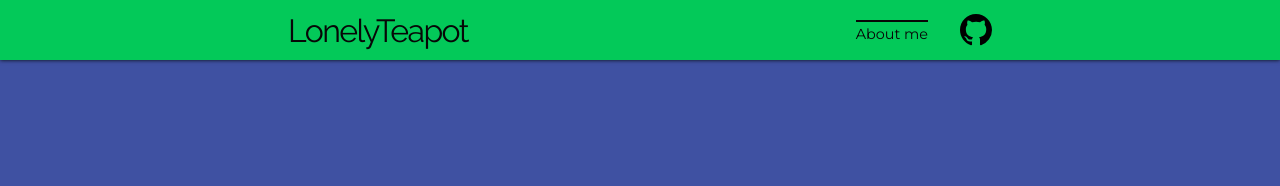
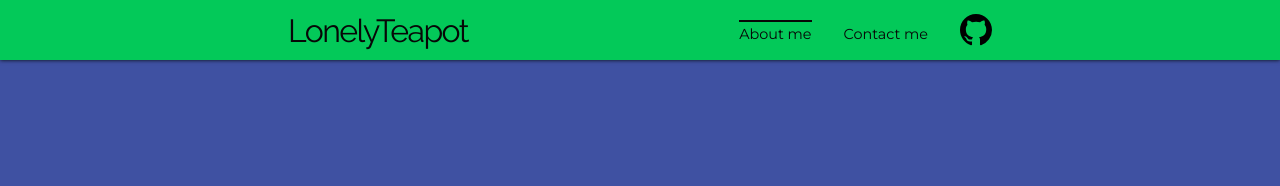
Before and after one commit to lonelyteapot/lonelyteapot.github.io, a Jekyll site: the page built from index.html, in a window 1280 px wide. Shown: the top 186 px of the page. Built offline with Jekyll 4.4.1, drawn with Linux system fonts in a browser that asks for light colours.

Commit message:
Separate navigation items

```diff
--- /dev/null
+++ b/_data/navigation.yaml
@@ -0,0 +1,5 @@
+docs:
+  - title: About me
+    url: /
+  - title: Contact me
+    url: /contact-me.html
--- a/_includes/header.html
+++ b/_includes/header.html
@@ -3,7 +3,9 @@
         <a href="/" tabindex="-1">LonelyTeapot</a>
     </h1>
     <nav id="navigation">
-        <a href="/" class="active"><span>About me</span></a>
+        {% for item in site.data.navigation.docs %}
+        <a href="{{ item.url }}" class="{% if item.url == page.url %}active{% endif %}"><span>{{ item.title }}</span></a>
+        {% endfor %}
         <a href="https://github.com/lonelyteapot" target="_blank"><img src="/icon/github.svg" alt="GitHub"></a>
     </nav>
 </header>
```
